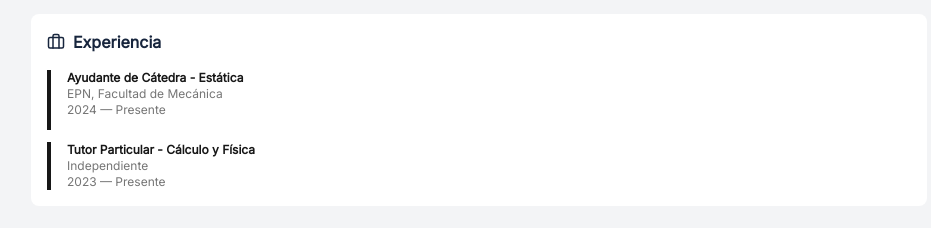
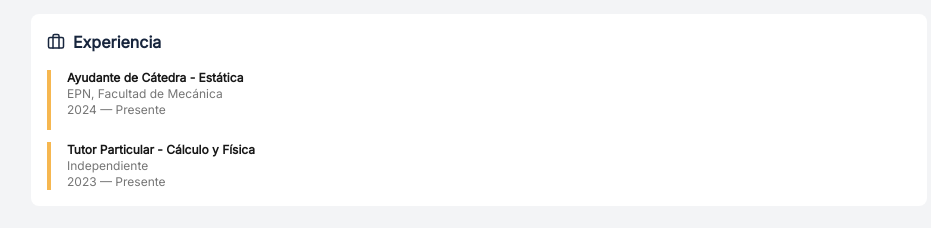
Before and after one commit to PoliTutorias/politutorias-frontend, a Next.js app: page /ofertas/1 in a window 1280 px wide. Shown: the part 965-1193 px from the top of the page, without its empty margins (161-1092 px from the left). Built offline with nearby package versions, Linux system fonts and the light colour scheme.

Commit message:
HU32 style: cambiar línea izquierda experiencia a color amarillo (--yellow)

```diff
--- a/src/components/tutor/ExperienceSection/ExperienceSection.tsx
+++ b/src/components/tutor/ExperienceSection/ExperienceSection.tsx
@@ -15,7 +15,7 @@ export default function ExperienceSection({ experiences }: ExperienceSectionProp
 
       <div className="space-y-3">
         {experiences.map((exp, index) => (
-          <div key={index} className="border-l-4 border-yellow pl-4 pb-3 last:pb-0">
+          <div key={index} className="border-l-4 border-[color:var(--yellow)] pl-4 pb-3 last:pb-0">
             <h4 className="text-xs font-bold text-foreground">{exp.position}</h4>
             <p className="text-xs text-text-secondary">{exp.institution}</p>
             <p className="text-xs text-text-secondary">{exp.period}</p>
```
